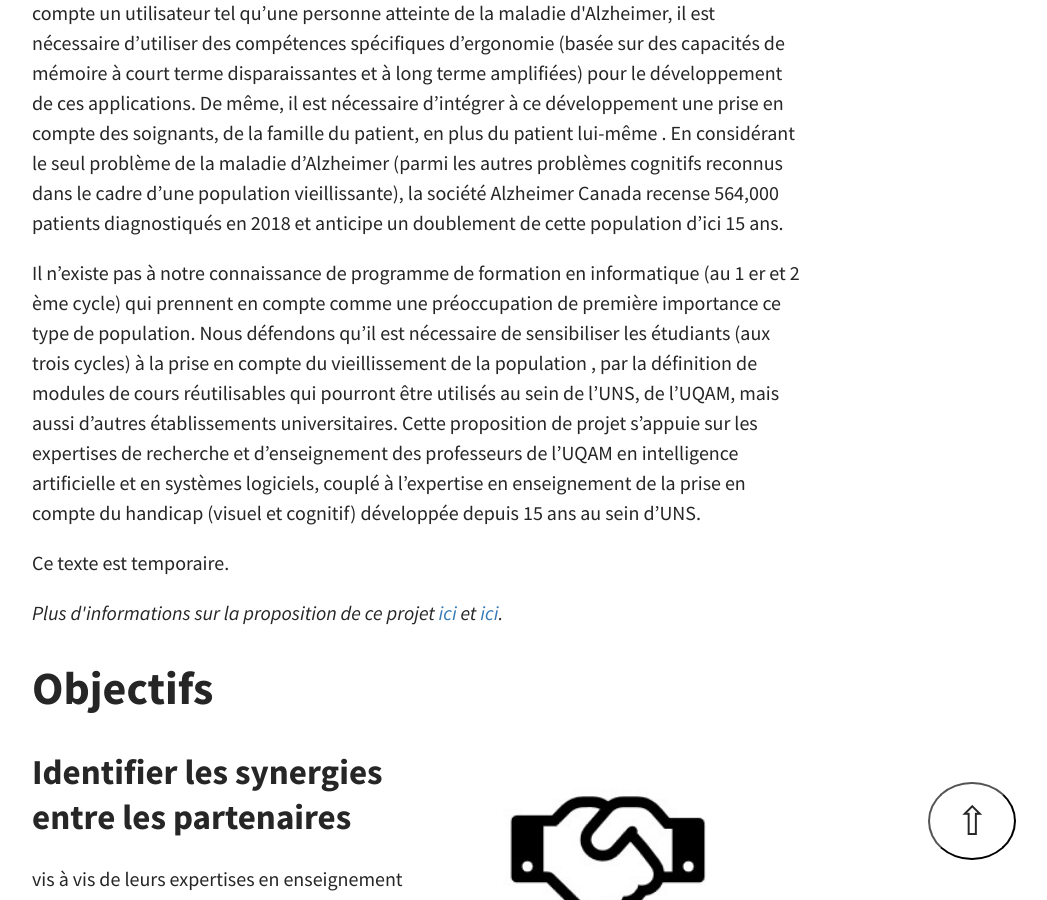
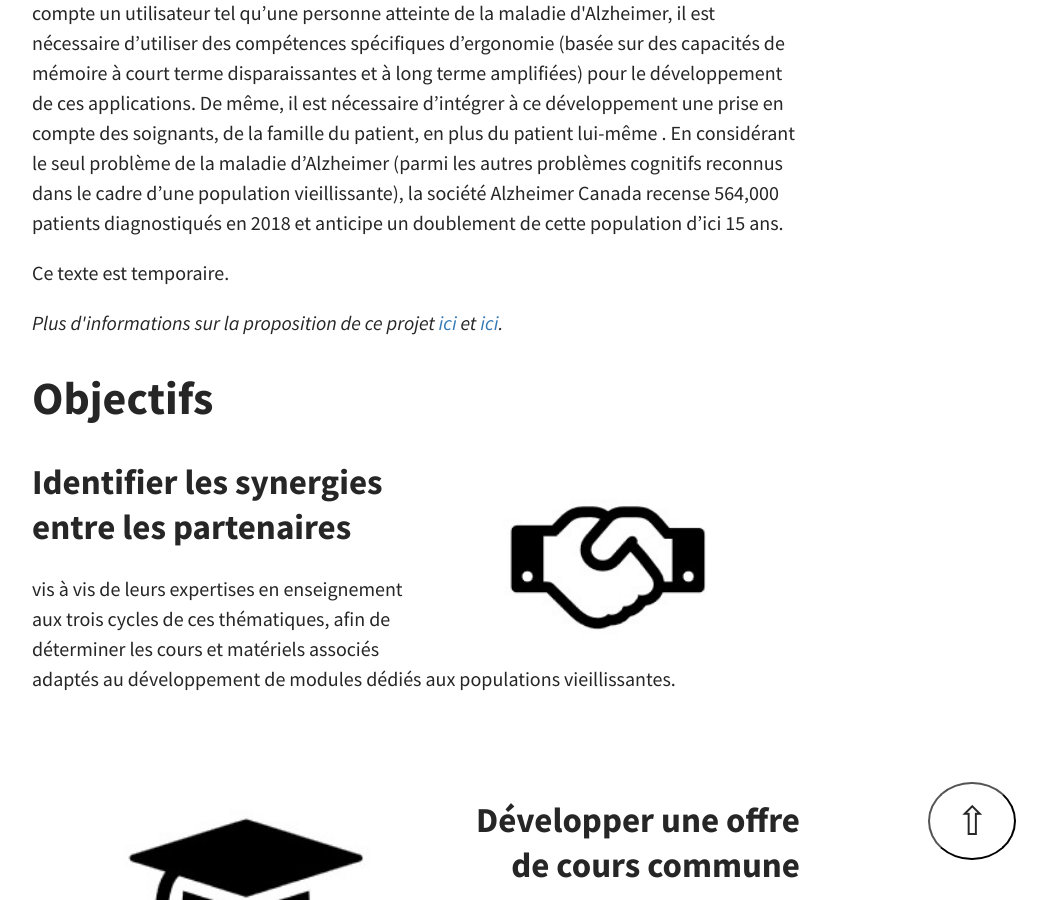
Before and after one commit to ace-design/champlain, a Jekyll site: the page built from index.html, in a window 1280 px wide and 900 px high, scrolled down 1206 px. Shown: the whole window, without its empty margins (224-1271 px from the left). Built offline with Jekyll 4.4.1, drawn with Linux system fonts in a browser that asks for light colours; the list of posts is cut into pages by our own code.

Commit message:
Update home.html

```diff
--- a/_layouts/home.html
+++ b/_layouts/home.html
@@ -19,8 +19,6 @@ layout: default
         <p>Le génie logiciel est un sous-domaine de l’informatique, qui a pour vocation d’étudier la construction de logiciels, en analysant les bonnes pratiques des développeurs de logiciels. Il est ainsi crucial de former aux bonnes pratiques de développement la relève à venir, considérant la place prépondérante des logiciels dans la vie de tous les jours, tout particulièrement au sein de la population vieillissante où le manque de logiciels adaptés est criant. Dans ce projet, nous nous proposons d’étudier les spécificités de la prise en compte des utilisateurs finaux dans le développement logiciel des applications dédiées au support des aînés . Ici, la prise en compte de l’utilisateur ainsi que l’adaptation des logiciels à leur contexte d’exécution (p. ex, patient, soignant, aidant) sont cruciales et mobilisent des compétences de plusieurs sous-domaines de l’informatique. l’UNS a par exemple déjà collaboré avec des acteurs socio-économiques dans le cadre du projet STM3, visant à l’adaptation des logiciels de maintenance et de réglage d’implants cochléaires.</p>
 
         <p>Dans ce contexte, le principal défi à relever est la mise en place de cours de formation interdisciplinaires qui mêlent les différentes compétences impliquées dans le développement de telles applications . S’il est aisé d’enseigner séparément chacune des composantes nécessaires à ce type de développement, l’intégration de toutes ces compétences pour produire des applications adaptées aux aînés est plus complexe que la somme de ses parties. Par exemple, la prise en compte de l’utilisateur peut être enseignée dans des modules dédiés au développement agile, et l’ergonomie des interfaces personnes-machines peut elle aussi être enseignée dans un module séparé. Mais pour prendre en compte un utilisateur tel qu’une personne atteinte de la maladie d'Alzheimer, il est nécessaire d’utiliser des compétences spécifiques d’ergonomie (basée sur des capacités de mémoire à court terme disparaissantes et à long terme amplifiées) pour le développement de ces applications. De même, il est nécessaire d’intégrer à ce développement une prise en compte des soignants, de la famille du patient, en plus du patient lui-même . En considérant le seul problème de la maladie d’Alzheimer (parmi les autres problèmes cognitifs reconnus dans le cadre d’une population vieillissante), la société Alzheimer Canada recense 564,000 patients diagnostiqués en 2018 et anticipe un doublement de cette population d’ici 15 ans.</p>
-
-        <p>Il n’existe pas à notre connaissance de programme de formation en informatique (au 1 er et 2 ème cycle) qui prennent en compte comme une préoccupation de première importance ce type de population. Nous défendons qu’il est nécessaire de sensibiliser les étudiants (aux trois cycles) à la prise en compte du vieillissement de la population , par la définition de modules de cours réutilisables qui pourront être utilisés au sein de l’UNS, de l’UQAM, mais aussi d’autres établissements universitaires. Cette proposition de projet s’appuie sur les expertises de recherche et d’enseignement des professeurs de l’UQAM en intelligence artificielle et en systèmes logiciels, couplé à l’expertise en enseignement de la prise en compte du handicap (visuel et cognitif) développée depuis 15 ans au sein d’UNS.</p>
 
         <p>Ce texte est temporaire.</p>
 
```
